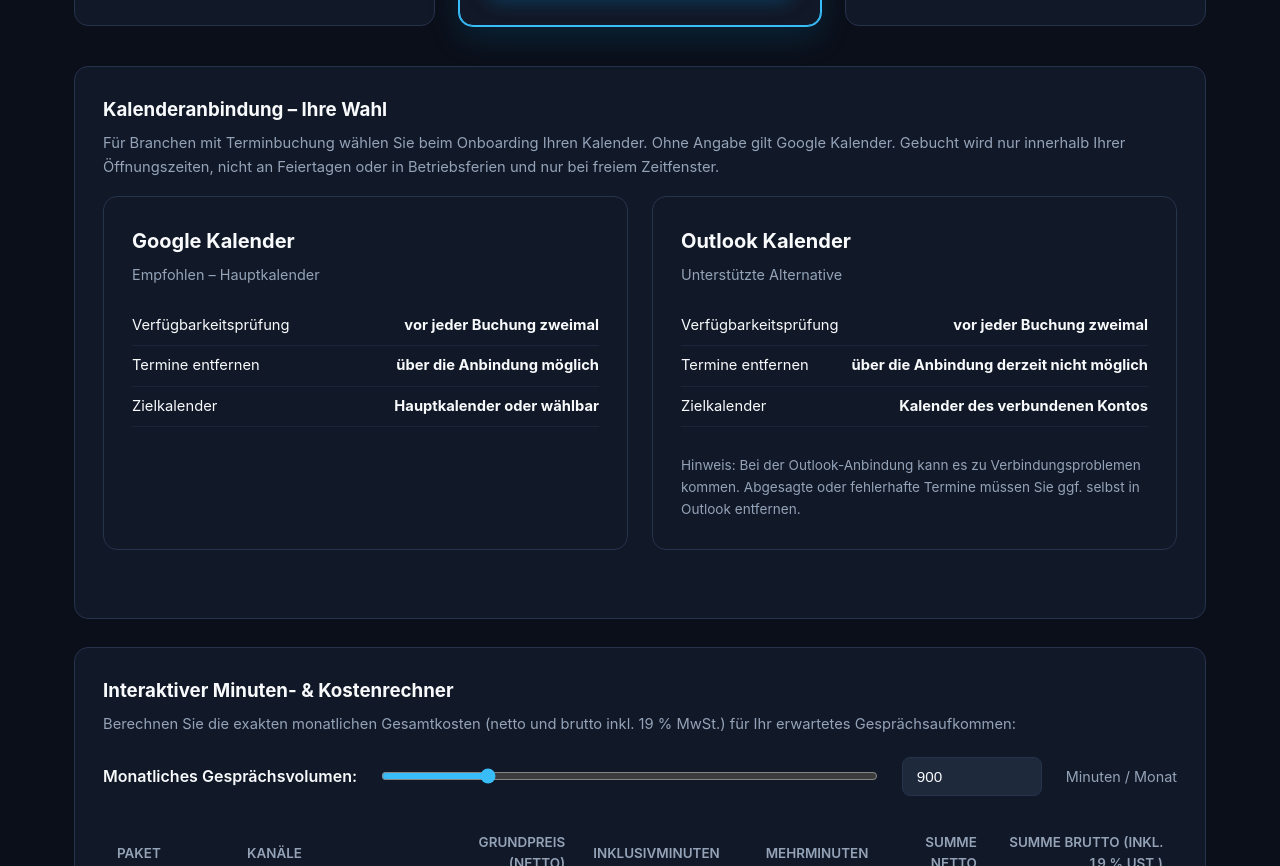
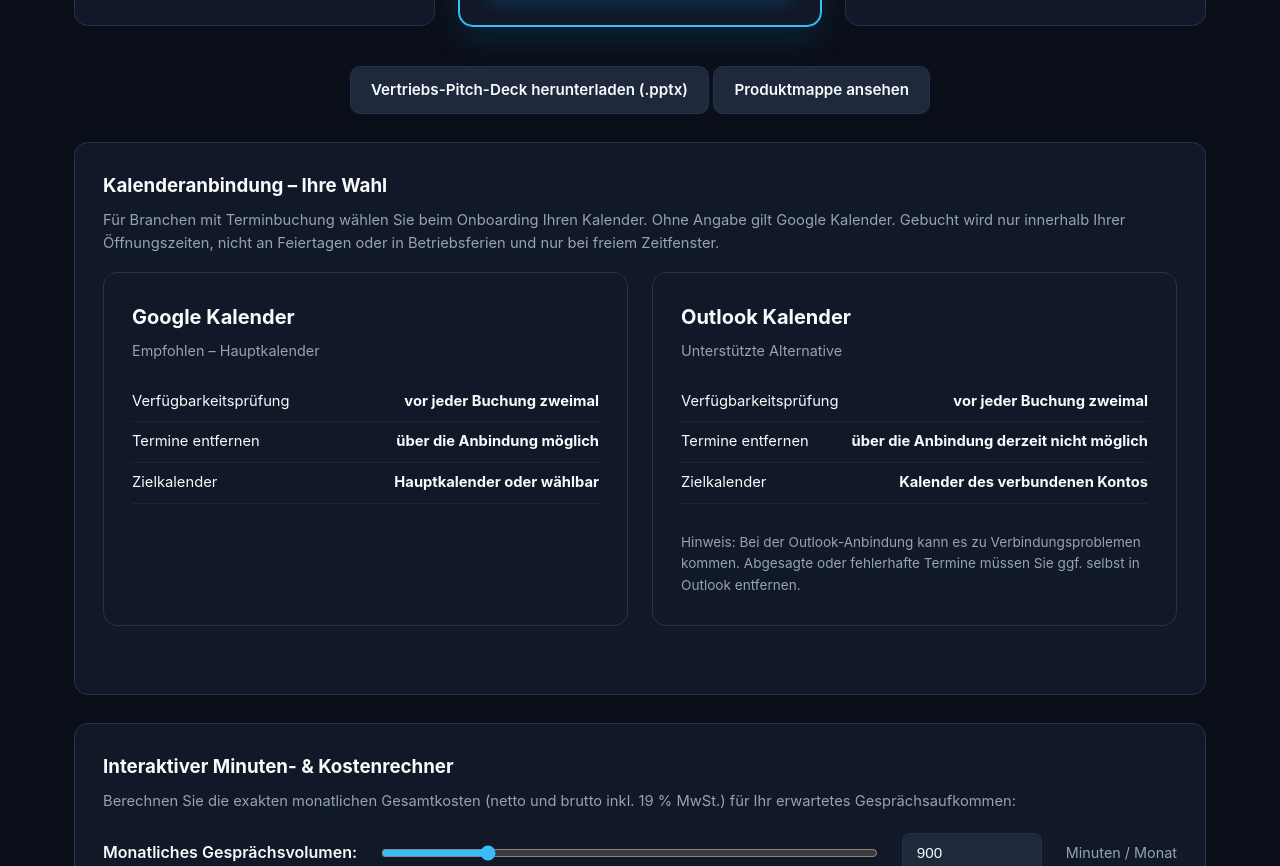
Before and after one commit to realsyncdynamics-spec/vertical-voice-agent, a plain HTML site: page index.html in a window 1280 px wide. Shown: the part 3661-4527 px from the top of the page. Drawn offline with Linux system fonts and the light colour scheme.

Commit message:
Pitch-Deck (.pptx) veröffentlicht und auf Verkaufsseite + Produktmappe verlinkt

```diff
--- a/index.html
+++ b/index.html
@@ -561,6 +561,12 @@
           </div>
         </div>
 
+        <!-- PITCH-DECK -->
+        <div style="text-align: center; margin: 4px 0 28px;">
+          <a href="vertical-voice-agent-pitch-deck.pptx" download class="btn btn-secondary">Vertriebs-Pitch-Deck herunterladen (.pptx)</a>
+          <a href="vertical-voice-agent-produktmappe.md" class="btn btn-secondary">Produktmappe ansehen</a>
+        </div>
+
         <!-- KALENDERWAHL -->
         <div id="kalender" class="calc-panel" style="margin-bottom: 28px;">
           <h3 style="margin-bottom: 8px;">Kalenderanbindung – Ihre Wahl</h3>
```
Also changed, not shown: vertical-voice-agent-produktmappe.md (+1 -0 lines), 1 other file.
